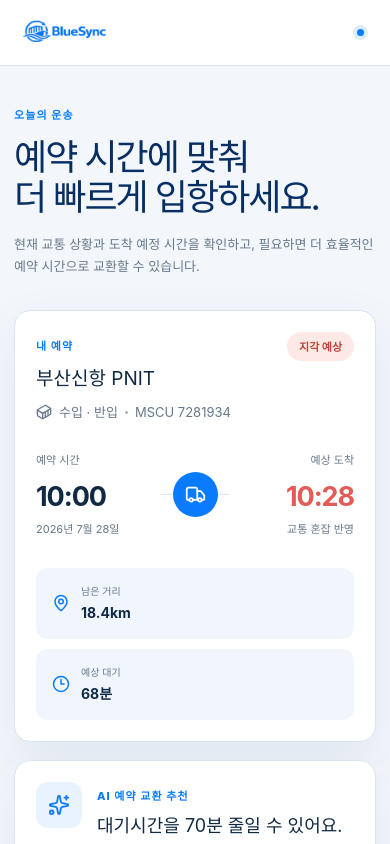
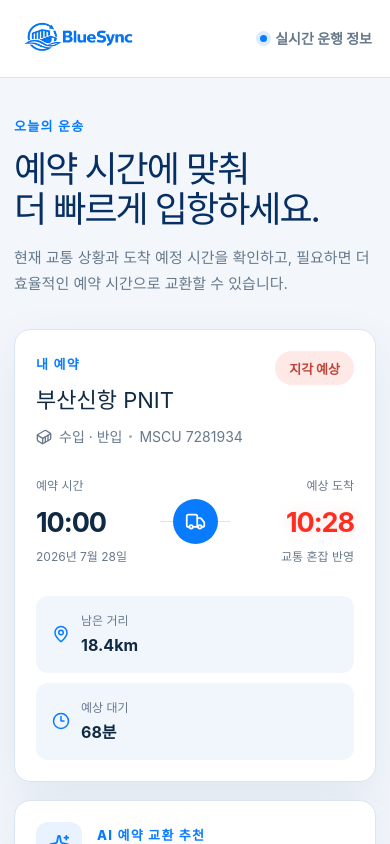
Before and after one commit to 333dfgfgf/portflow-shift, a Next.js app: page / in a window 390 px wide. Shown: the top 844 px of the page. Built offline with nearby package versions, Linux system fonts and the light colour scheme.

Commit message:
Improve typography and BlueSync logo visibility

```diff
--- a/app/globals.css
+++ b/app/globals.css
@@ -20,3 +20,38 @@
 .facts>div{background:#f1f6fc}
 .modal-backdrop{background:rgba(4,27,57,.62)}
 @media(max-width:640px){.topbar{height:66px}.brand{height:48px}.brand img{width:145px;height:46px}}
+
+/* Readability pass */
+:root{--red:#ff2d20}
+.topbar{height:92px}
+.brand{height:74px}
+.brand img{width:230px;height:72px}
+.live{font-size:14px}
+.intro>span,.label,.recommendation-title small{font-size:13px}
+.intro p{font-size:17px}
+.reservation-head h2{font-size:26px}
+.reservation-head p{font-size:16px}
+.status{height:34px;padding:9px 14px;font-size:13px}
+.schedule small{font-size:14px}
+.schedule span{font-size:14px}
+.facts small{font-size:13px}
+.facts b{font-size:17px}
+.recommendation-title h2{font-size:25px}
+.recommendation-title p{font-size:15px}
+.schedule-card span{font-size:13px}
+.schedule-card p{font-size:14px}
+.saving,.modal>p{font-size:15px}
+.schedule .arrival strong{color:#ff2d20;text-shadow:0 0 18px rgba(255,45,32,.14)}
+@media(max-width:640px){
+  .topbar{height:78px}
+  .brand{height:62px}
+  .brand img{width:190px;height:60px}
+  .intro p{font-size:15px}
+  .reservation-head h2{font-size:22px}
+  .reservation-head p{font-size:14px}
+  .schedule small,.schedule span{font-size:12px}
+  .facts small{font-size:12px}
+  .facts b{font-size:16px}
+  .recommendation-title h2{font-size:21px}
+  .recommendation-title p{font-size:14px}
+}
```
